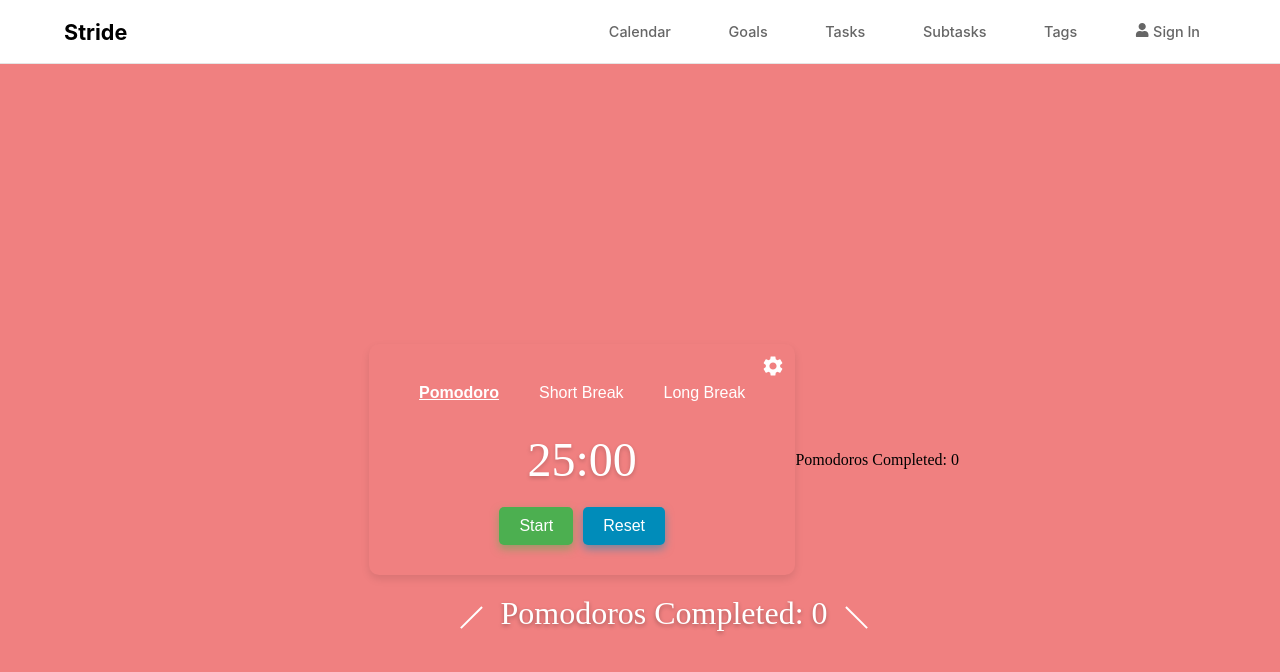
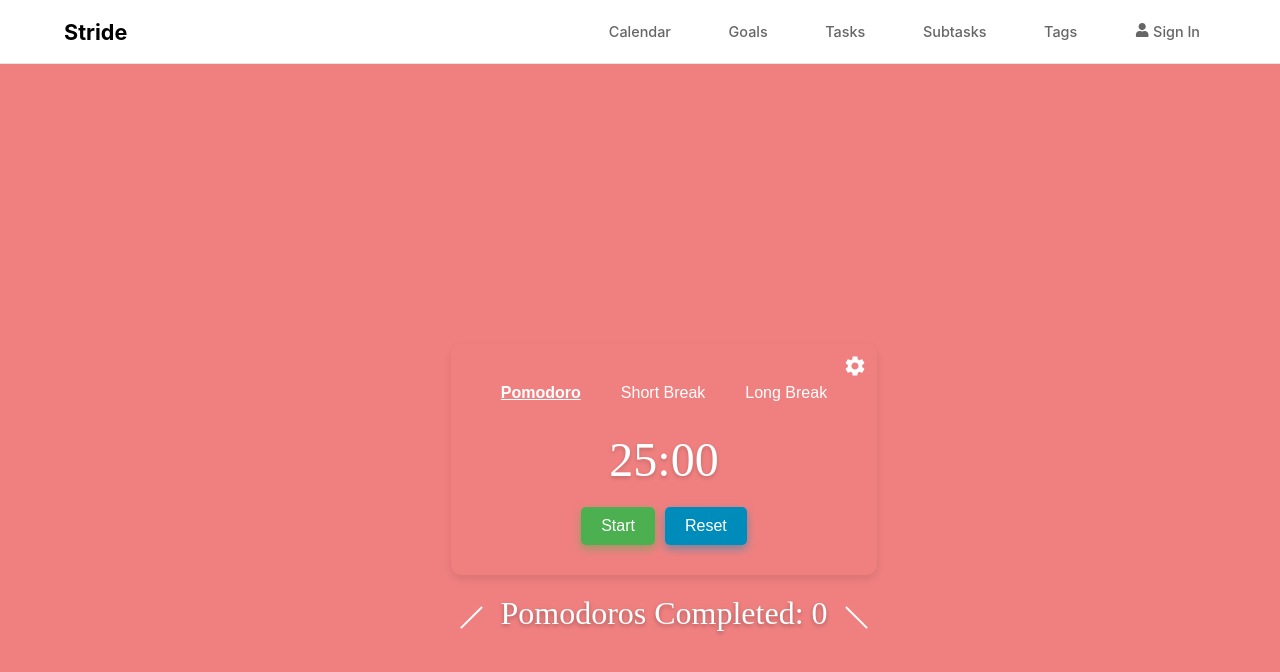
Before and after one commit to manoj633/stride, a React (Vite) app in the folder frontend/: page /pomodoro in a window 1280 px wide. Shown: the top 672 px of the page. Built offline with nearby package versions, Linux system fonts and the light colour scheme.

Commit message:
Removed double display of pomodoro count

```diff
--- a/frontend/src/components/Pomodoro/TimerCard.jsx
+++ b/frontend/src/components/Pomodoro/TimerCard.jsx
@@ -212,7 +212,6 @@ const TimerCard = ({ onPomodoroComplete }) => {
           />
         </div>
       </div>
-      <div>Pomodoros Completed: {pomodorosCompleted}</div>
     </div>
   );
 };
```
